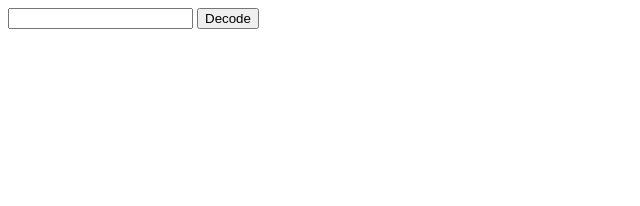
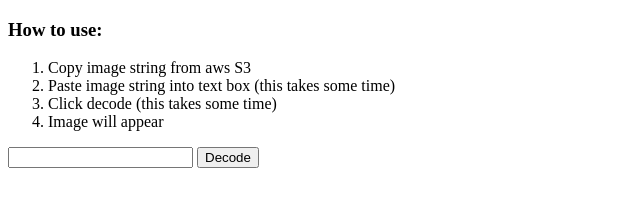
Before and after one commit to MichaelRoberts214/image-decoder, a plain HTML site: page index.html in a window 1280 px wide. Shown: the whole page, without its empty margins (0-640 px from the left). Drawn offline with Linux system fonts and the light colour scheme.

Commit message:
add instructions

```diff
--- a/index.html
+++ b/index.html
@@ -5,6 +5,13 @@
       <title>Image Decoder</title>
       <link rel="stylesheet" type="text/css" href="style.css">
     </head>
+    <h3>How to use:</h3>
+    <ol>
+      <li>Copy image string from aws S3</li>
+      <li>Paste image string into text box (this takes some time)</li>
+      <li>Click decode (this takes some time)</li>
+      <li>Image will appear</li>
+    </ol>
     <input type="text" id="img-input">
     <button id="decode-button">
       Decode
```
